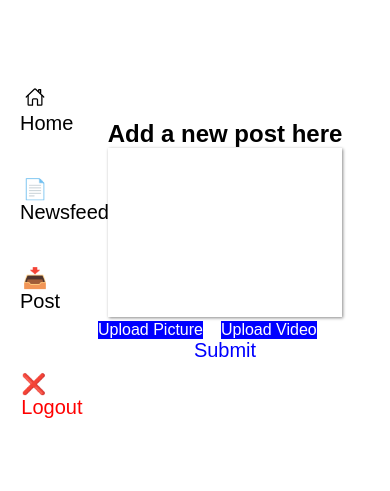
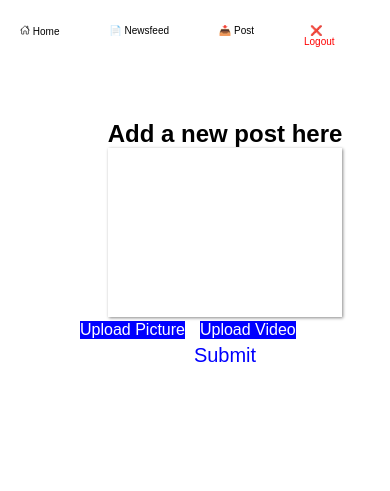
Before and after one commit to Joe-Powell/antisocial_media, a PHP site: page /post.php in a window 390 px wide. Shown: the top 491 px of the page. Run offline with PHP 8.4, Linux system fonts and the light colour scheme; the visitor is signed in with stand-in values (Sample User, id 1); some libraries are stand-ins or nearby versions.

Commit message:
Update style.css

```diff
--- a/style.css
+++ b/style.css
@@ -5,8 +5,27 @@
      }
 
      body{
-        text-align: center;
+        /* text-align: center;  */
      }
+
+
+
+     .containEditBtn {
+
+
+
+     }
+
+     #editProImgBtn {
+
+        padding:5px;
+        height:25px;
+       width:fit-content;
+        border: none;
+        background-color: rgba(0,128,128, 0.4);
+        border: black solid 1px;
+        }
+
 
     .contLogSignup {
         text-align: center;
@@ -46,7 +65,9 @@
 
     label {
         float: left;
-        margin-left: 18px;
+        margin-left: 0px;
+        margin-right: 15px;
+        margin-bottom: 5px;
         color:white;
     }
 
@@ -68,11 +89,10 @@
 
     button[type='submit']{
         width:90%;
-        height:50px;
+        height:fit-content;
         border-radius: 5px;
         background-color: orange;
-        margin-top: 15px;
-        margin-bottom: 15px;
+
 
 
      }
@@ -98,11 +122,13 @@
      }
 
     .navbar {
-        height: 50vh;
+
+        top: 0px;
+
         width:6vw;
         width: 150px;
         padding:30px;
-        padding-top: 80px;
+
         display: inline-block;
 
     }
@@ -112,13 +138,28 @@
     being in a container thats set to display flex flex-direction: row */
     .navbar ul {
         position: fixed;
-        height:50vh;
+
+        height:fit-content;
         display: flex;
         flex-direction: column;
-       justify-content: space-evenly;
+       justify-content: space-between;
+       background-color: white;
+
+       }
 
 
+
+        .profileUploadLabel {
+        /*opacity:0;*/
+        /*transition: 0.7s ease-in-out;*/
+        background-color: blue;
+        color: white;
+        width:70%;
+        padding: 7px;
+        font-size: 10px;
+
         }
+
 
 
     .navbar ul button {
@@ -128,16 +169,11 @@
        font-size: 20px;
         }
 
-    .navbar ul button:hover {
-            background-color: lightblue;
-            border-radius: 10px;
-            transition: 0.4s ease-in-out;
 
-        }
 
     .navbar ul a{
         text-decoration: none;
-        width:30px;
+        width:fit-content;
         }
 
     .navbar ul li{
@@ -146,7 +182,7 @@
       background-color: white;
       color:black;
       font-size: 20px;
-      width:30px;
+      width:fit-content;
 
 
         }
@@ -166,26 +203,6 @@
 
 
 
-        @media screen and (max-width:450px){
-            .navbar {
-
-                position: fixed;
-                 height: 50vh;
-                  width:6vw;
-                  padding:20px;
-                  padding-top: 50px;
-                 display: flex;
-                 justify-content: space-around;
-                 flex-direction: column;
-
-                 }
-
-            .navbar span {
-                display:none;
-            }
-
-
-        }
 
 
 
@@ -326,8 +357,70 @@
        }
 
 
+                                                    /*  450 and below */
+       @media screen and (max-width:450px){
+        .navbar {
 
-       @media screen and (max-width:450px){
+            position: fixed;
+             height: 85px;
+             width:100vw;
+             padding:0px;
+
+
+
+             }
+
+
+
+            .navbar ul {
+                box-sizing: border-box;
+                position: absolute;
+                z-index: 3;
+                top:0;
+                width:90vw;
+                height:85px;
+                padding:20px;
+                display: flex;
+                flex-direction: row;
+
+
+
+                }
+            .profileUploadForm {
+
+            }
+
+        .navbar ul li {
+            font-size: 10px;
+        }
+
+         .navbar ul button {
+            font-size: 10px;
+
+
+
+         }
+
+        .postsContainer {
+
+
+        }
+
+        .textAreaDiv {
+            padding-top:100px;
+            padding-left: 60px;
+          }
+
+          textarea {
+            height:20vh;
+            width:60vw;
+           }
+
+          video, .postImgmg{
+       height:200px;
+       width:60vw;
+       margin:10px auto;
+   }
 
         .containAll {
             display: flex;
```
Also changed, not shown: other parts of style.css (+63 -26 lines).
